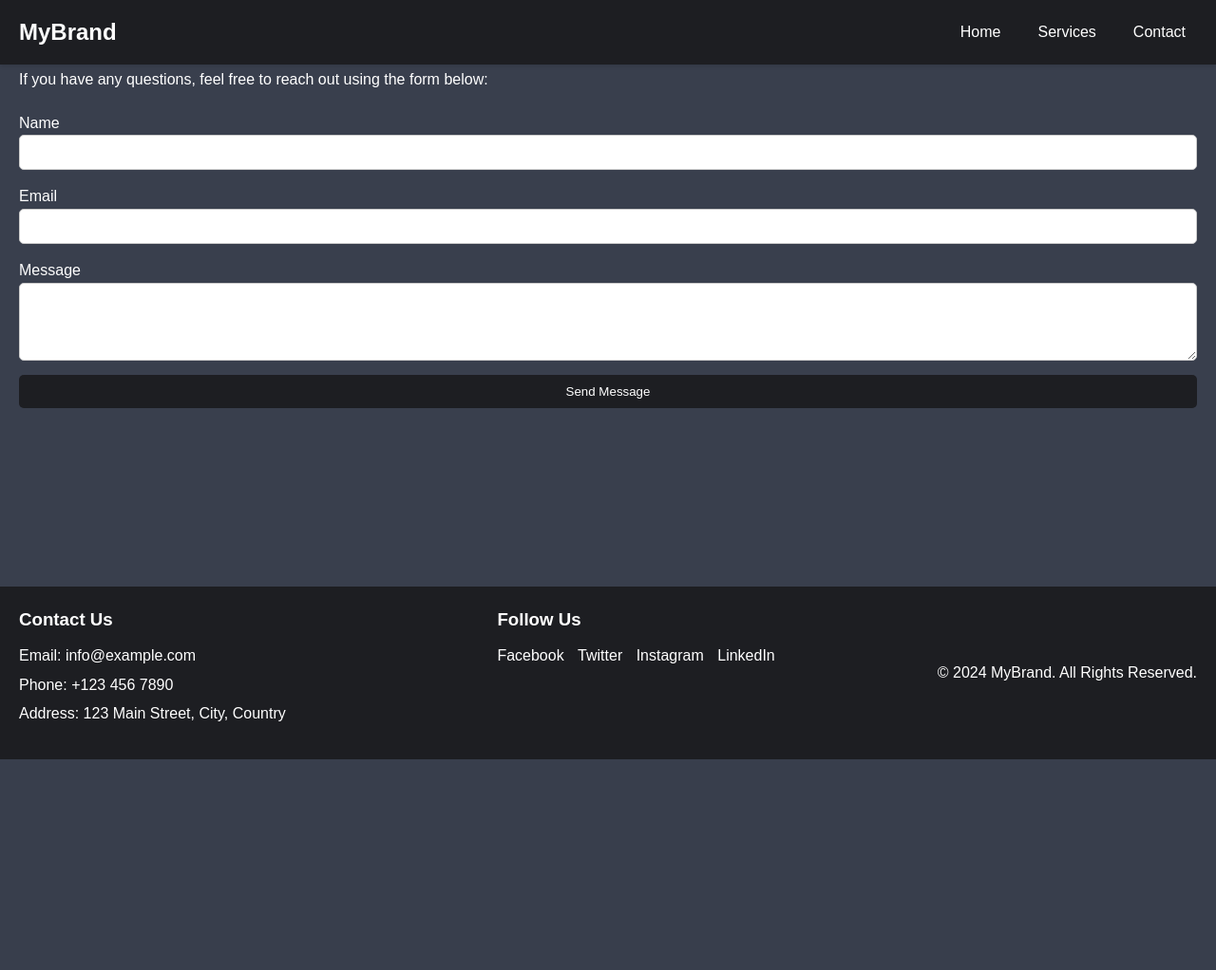
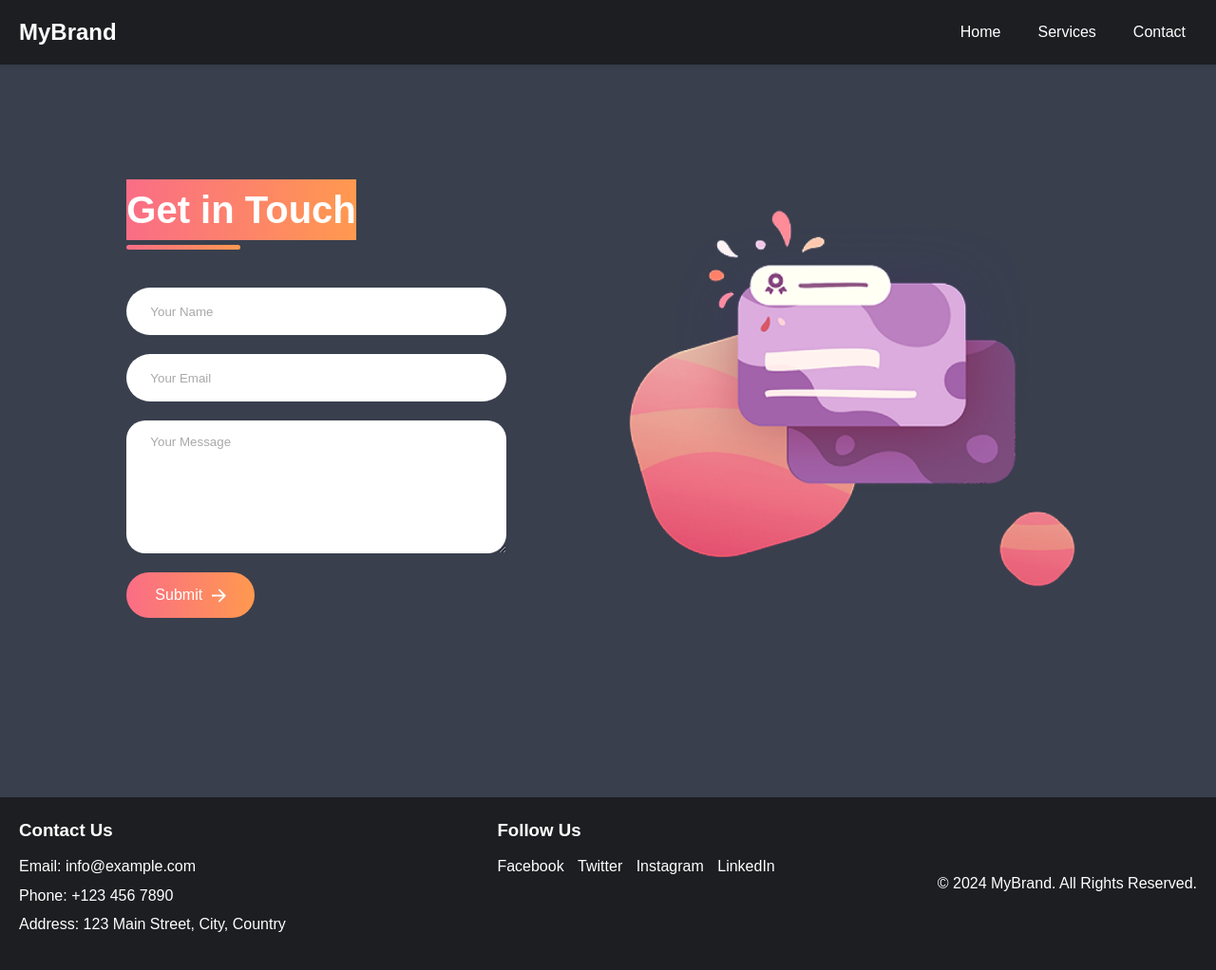
Before and after one commit to Chickenlegs7/Website_work, a Flask app: page /contact in a window 1280 px wide. Shown: the whole page at 95% size. Before the commit the page ends 800 px from the top, so only its background shows below. Run offline with Flask 3, Linux system fonts and the light colour scheme.

Commit message:
created contact page.

```diff
--- a/railway/app/main/app.py
+++ b/railway/app/main/app.py
@@ -23,18 +23,9 @@ def home():
 def services():
     return render_template('services.html', year=datetime.now().year)
 
-@app.route('/contact', methods=['GET', 'POST'])
+@app.route('/contact')
 def contact():
-    if request.method == 'POST':
-        name = request.form['name']
-        email = request.form['email']
-        message = request.form['message']
-
-        # Handle form submission here (e.g., save to database, send email)
-        flash("Thank you for contacting us, we'll get back to you shortly!", "success")
-        return redirect(url_for('contact'))
-
-    return render_template('contact.html', year=datetime.now().year)
+    return render_template('new_contact.html', year=datetime.now().year)
 
 if __name__ == '__main__':
     app.run(debug=True)
--- a/railway/app/main/static/style.css
+++ b/railway/app/main/static/style.css
@@ -66,35 +66,6 @@ body {
     flex: 1; /* Ensure the content takes up available space */
 }
 
-/* Contact Form Styles */
-.contact-form {
-    display: flex;
-    flex-direction: column;
-    gap: 15px;
-    margin-top: 20px;
-}
-
-.contact-form input,
-.contact-form textarea {
-    padding: 10px;
-    border-radius: 5px;
-    border: 1px solid #ccc;
-    width: 100%;
-}
-
-.contact-form button {
-    padding: 10px 20px;
-    background-color: #1d1e22;
-    color: #ffffff;
-    border: none;
-    border-radius: 5px;
-    cursor: pointer;
-    transition: background-color 0.3s ease;
-}
-
-.contact-form button:hover {
-    background-color: #0056b3;
-}
 
 /* Footer Styles */
 .footer {
@@ -102,6 +73,7 @@ body {
     color: #ffffff;
     padding: 20px;
     display: flex;
+    width: 100%;
     justify-content: space-between;
     align-items: center;
     flex-wrap: wrap;
@@ -287,3 +259,89 @@ hr {
   color: white;
   text-align: center;
 }
+
+/* New Contact Form CSS */
+.contact-container {
+  height: 100vh;
+  display: flex;
+  align-items: center;
+  justify-content: space-evenly;
+}
+
+.contact-left {
+  display: flex;
+  flex-direction: column;
+  align-items: start;
+  gap: 20px;
+}
+
+.contact-left-title h2{
+  font-weight: 600;
+  background: linear-gradient(270deg, #ff994f, #fa6d86);
+  font-size: 40px;
+  margin-bottom: 5px;
+}
+
+.contact-left-title hr{
+  border: none;
+  width: 120px;
+  height: 5px;
+  background: linear-gradient(270deg, #ff994f, #fa6d86);
+  border-radius: 10px;
+  margin-bottom: 20px;
+}
+
+.contact-inputs {
+  width: 400px;
+  height: 50px;
+  border: none;
+  outline: none;
+  padding-left: 25px;
+  font-weight: 500;
+  color: #666;
+  border-radius: 50px;
+}
+
+.contact-left textarea{
+  height: 140px;
+  padding-top: 15px;
+  border-radius: 20px;
+}
+
+.contact-inputs:focus {
+  border: 2px solid #ff994f;
+}
+
+.contact-inputs::placeholder{
+  color: #a9a9a9;
+}
+
+.contact-left button {
+  display: flex;
+  align-items: center;
+  padding: 15px 30px;
+  font-size: 16px;
+  color: #fff;
+  gap: 10px;
+  border: none;
+  border-radius: 50px;
+  background: linear-gradient(270deg, #ff994f, #fa6d86);
+  cursor: pointer;
+}
+
+.contact-left button img {
+  height: 15px;
+}
+
+.contact-right img {
+  width: 500px;
+}
+
+@media (max-width: 800px) {
+  .contact-inputs {
+    width: 80vw;
+  }
+  .contact-right {
+    display: none;
+  }
+}
--- /dev/null
+++ b/railway/app/main/templates/new_contact.html
@@ -0,0 +1,25 @@
+{% extends 'base.html' %}
+
+{% block title %}Contact Us - Flask Website{% endblock %}
+
+{% block content %}
+<body>
+    <div class="contact-container">
+        <form action="https://api.web3forms.com/submit" method="POST" class="contact-left">
+		<div class="contact-left-title">
+			<h2>Get in Touch</h2>
+			<hr>
+		</div>
+		<input type="hidden" name="access_key" value="5ae5d054-2ccd-4426-9ce2-13913a9a2821">
+
+		<input type="text" name="name" placeholder="Your Name" class="contact-inputs" required>
+		<input type="email" name="email" placeholder="Your Email" class="contact-inputs" required>
+		<textarea name="message" placeholder="Your Message" class="contact-inputs" required></textarea>
+		<button type="submit"> Submit <img src="{{ url_for('static', filename='photos/arrow_icon.png') }}" alt=""></button>
+	</form>
+	<div class="contact-right">
+		<img src="{{ url_for('static', filename='photos/right_img.png') }}" alt="">
+	</div>
+    </div>
+</body>
+{% endblock %}
```
Also changed, not shown: railway/app/main/static/photos/arrow_icon.png (added), railway/app/main/static/photos/right_img.png (added).
